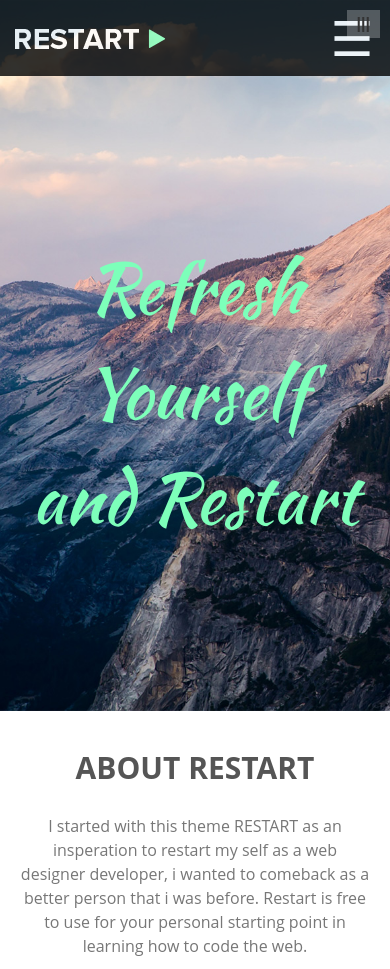
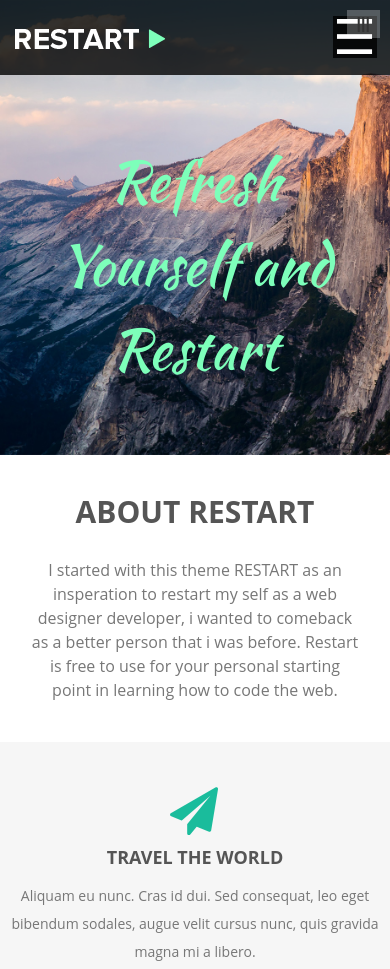
Before and after one commit to Zimniros/restart_template, a website: page index.html in a window 390 px wide. Shown: the top 969 px of the page. Drawn offline with Linux system fonts and the light colour scheme.

Commit message:
mobile version was finished

```diff
--- a/index.html
+++ b/index.html
@@ -23,7 +23,7 @@
           <img src="img/logo.png" alt="Logo">
         </a>
         <!-- end of .top-logo -->
-        <ul class="top-nav nav">
+        <ul class="top-nav nav" id="top-nav">
           <li class="nav__item">
             <a data-scroll href="#about" class="nav__link">About</a>
           </li>
@@ -41,6 +41,7 @@
           </li>
         </ul>
         <a id="menu" class="top-nav__menu" href="#">&#9776;</a>
+        <div class="overlay" id="overlay"></div>
         <!-- end of .top-nav -->
       </div>
       <!-- end of .main-container -->
@@ -92,11 +93,11 @@
         nunc ac augue.</p>
       <div class="gallery">
         <img src="img/portfolio-1.png" alt="" class="gallery__image gallery__image--small">
-        <img src="img/portfolio-4.png" alt="" class="gallery__image">
-        <img src="img/portfolio-2.png" alt="" class="gallery__image">
+        <img src="img/portfolio-4.png" alt="" class="gallery__image gallery__image--big">
+        <img src="img/portfolio-2.png" alt="" class="gallery__image gallery__image--big">
         <img src="img/portfolio-5.png" alt="" class="gallery__image gallery__image--small">
         <img src="img/portfolio-3.png" alt="" class="gallery__image gallery__image--small">
-        <img src="img/portfolio-6.png" alt="" class="gallery__image">
+        <img src="img/portfolio-6.png" alt="" class="gallery__image gallery__image--big">
       </div>
       <!-- end of .gallery -->
 
--- a/js/scripts.js
+++ b/js/scripts.js
@@ -56,3 +56,18 @@
   }
 
 })();
+
+
+var menu = document.getElementById('menu');
+var topNav = document.getElementById('top-nav');
+var overlay = document.getElementById('overlay');
+
+menu.addEventListener('click', function(e){
+  e.preventDefault();
+  topNav.classList.toggle('top-nav--open');
+});
+
+overlay.addEventListener('click', function(e){
+  e.preventDefault();
+  topNav.classList.toggle('top-nav--open');
+});
--- a/scss/style.scss
+++ b/scss/style.scss
@@ -10,6 +10,8 @@ $dark-blue: #131a1d;
 
 $wide-break: max-width 850px;
 $small-break: max-width 650px;
+$mobile-break: 320px 500px;
+
 
 .main-container {
   @include container;
@@ -18,6 +20,7 @@ $small-break: max-width 650px;
 body {
   font-family: 'Open sans', sans-serif, serif;
   font-size: 16px;
+  // overflow: hidden;
 }
 
 h1,
@@ -78,8 +81,7 @@ h1 {
 .top-bar {
   padding: 26px 0;
 
-  opacity: 0.8;
-  background: #000;
+  background: rgba(0,0,0,.8);
 
   @include susy-clearfix;
 
@@ -101,26 +103,65 @@ h1 {
 
   @include span(8 last);
   @include breakpoint($small-break){
-    display: none;
+    position: fixed;
+    z-index: 11;
+    top: 0;
+    left:-250px;
+
+    width: 250px;
+    height: 100%;
+    margin: 0;
+    padding-top: 20px;
+
+    text-align: center;
+
+    background: $dark-grey;
   }
 }
 
-.top-nav__menu {
-  font-size: 3rem;
-  color: $main-color;
-  line-height: .5;
-  @include span(2 last);
+.top-nav--open {
+  z-index: 11;
+
+  transform: translateX(250px);
 }
+
+.overlay {
+  position: fixed;
+  z-index: 10;
+  top: 0;
+  left: 0;
+
+  display: none;
+
+  width: 100%;
+  height: 100%;
+
+  opacity: 0.8;
+  background: #000;
+}
+
+.top-nav--open ~ .overlay {
+  display: block;
+}
+
 .nav__item {
   display: inline-block;
 
   margin-left: 2.55em;
+
+  @include breakpoint($small-break){
+    display: block;
+  }
 }
 
 .top-nav .nav__item {
-    @include breakpoint($wide-break) {
-      margin-left: .5em;
-    }
+  @include breakpoint($wide-break) {
+    margin-left: .5em;
+  }
+  @include breakpoint($small-break){
+    margin-bottom: 20px;
+  }
+
 }
 
 .nav__link {
@@ -131,6 +172,39 @@ h1 {
   &:active,
   &:hover {
     color: $second-color;
+  }
+}
+
+.top-nav__menu {
+  position: fixed;
+  z-index: 11;
+  top: 24px;
+  right: 14px;
+
+  display: none;
+
+  color: $main-color;
+
+  font-size: 3rem;
+  line-height: .5;
+
+  @include breakpoint($small-break){
+    display: block;
+  }
+
+  &::after {
+    position: absolute;
+    z-index: -1;
+    top: -8px;
+    left: 0;
+
+    width: 44px;
+    height: 42px;
+
+    content: " ";
+
+    opacity: 0.8;
+    background: #000;
   }
 }
 
@@ -146,6 +220,11 @@ h1 {
 
   @include breakpoint($wide-break) {
     padding: 10rem 2rem;
+  }
+  @include breakpoint($mobile-break) {
+    padding: 4rem 1rem;
+
+    font-size: 3.5rem;
   }
 }
 
@@ -175,6 +254,9 @@ h1 {
 
   @include breakpoint($wide-break) {
   margin: 0 20px;
+  }
+  @include breakpoint($mobile-break) {
+    margin: 0 30px;
   }
 }
 
@@ -207,6 +289,13 @@ h1 {
     padding-top: 85px;
 
     @include gallery(4 of 8);
+  }
+  @include breakpoint($mobile-break) {
+    float:none;
+
+    margin-right:0!important;
+
+    @include gallery(12 of 12);
   }
 }
 
@@ -263,6 +352,10 @@ h1 {
 .service__text {
   font-size: 0.875rem;
   line-height: 2;
+
+  @include breakpoint($mobile-break){
+    padding: 0 10px;
+  }
 }
 
 /***********************************************
@@ -310,13 +403,28 @@ h1 {
 
   flex-wrap: wrap;
   @include breakpoint($wide-break) {
-    max-height: 470px;
+    flex-direction: row;
+
     margin-bottom: 20px;
+
+    flex-wrap: nowrap;
+  }
+  @include breakpoint($mobile-break){
+    flex-direction: column;
   }
 }
 
 .gallery__image--small {
   @include breakpoint($wide-break) {
+    display: none;
+  }
+  @include breakpoint($small-break) {
+    display: block;
+  }
+}
+
+.gallery__image--big {
+  @include breakpoint($small-break) {
     display: none;
   }
 }
@@ -325,12 +433,18 @@ h1 {
   width: 31.9%;
   margin-right: 2%;
 
-  @include breakpoint($wide-break) {
-    margin-bottom: 0;
-  }
+    @include breakpoint($mobile-break){
+      width: 100%;
+
+      margin-right: 0;
+    }
 
   &:nth-child(2n + 1) {
     margin-bottom: 20px;
+
+    @include breakpoint($wide-break) {
+      margin-bottom: 0;
+    }
   }
 }
 .portfolio__more-link {
@@ -587,6 +701,10 @@ h1 {
 
   font-size: .75rem;
   line-height: 2.214;
+
+  @include breakpoint($mobile-break) {
+    font-size: .5rem;
+  }
 }
 
 .copyright__to-top {
```
Also changed, not shown: css/style.css, js/scripts-min.js.
